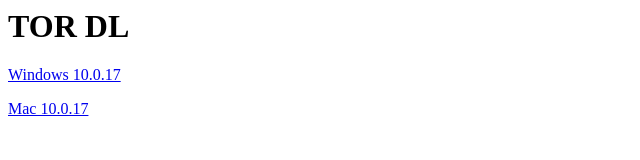
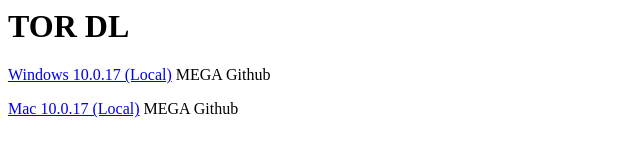
Before and after one commit to RealRedcodi/TOR-DL, a plain HTML site: page index.html in a window 1280 px wide. Shown: the whole page, without its empty margins (0-640 px from the left). Drawn offline with Linux system fonts and the light colour scheme.

Commit message:
Update index.html

```diff
--- a/index.html
+++ b/index.html
@@ -3,6 +3,6 @@
 </head>
 <body>
     <h1>TOR DL</h1>
-    <p><a href="tor/torbrowser-install-win64-10.0.17_en-US.exe" download>Windows 10.0.17</a></p>
-    <p><a href="tor/TorBrowser-10.0.17-osx64_en-US.dmg" download>Mac 10.0.17</a></p>
+    <p><a href="tor/torbrowser-install-win64-10.0.17_en-US.exe" download="">Windows 10.0.17 (Local)</a> MEGA Github</p>
+    <p><a href="tor/TorBrowser-10.0.17-osx64_en-US.dmg" download="">Mac 10.0.17 (Local)</a> MEGA Github</p>
 </body>
```
